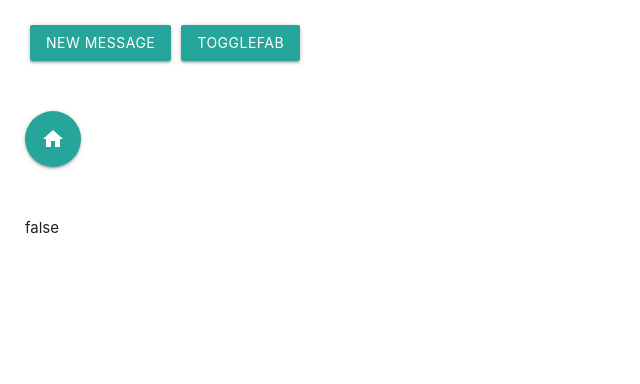
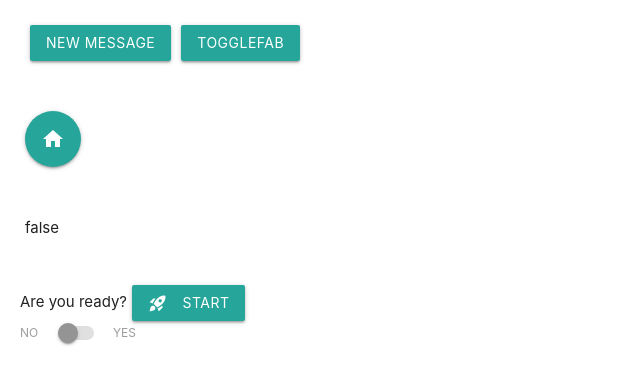
Before and after one commit to Spectr67/custom-elements, a Vue app: page / in a window 1280 px wide. Shown: the top 384 px of the page, without its empty margins (0-640 px from the left). Built offline with nearby package versions, Linux system fonts and the light colour scheme.

Commit message:
add switch logic

```diff
--- a/src/App.vue
+++ b/src/App.vue
@@ -3,6 +3,7 @@ import MButton from './components/MButton.vue'
 import MNavbar from './components/MNavbar.vue'
 import MForm from './components/MForm.vue'
 import MFAB from './components/MFAB.vue'
+import MSwitch from './components/MSwitch.vue'
 
 export default {
   components: {
@@ -10,6 +11,7 @@ export default {
     MNavbar,
     MForm,
     MFAB,
+    MSwitch,
   },
   data() {
     return {
@@ -34,7 +36,7 @@ export default {
       {{ hasNewMessage }}
     </article>
   </section>
-
+  <MSwitch />
   <!-- <MForm v-if="showForm" @close="hideForm" /> -->
 </template>
 
--- /dev/null
+++ b/src/components/MSelect.vue
@@ -0,0 +1,19 @@
+<script>
+import MButton from './MButton.vue'
+
+export default {
+  components: {
+    MButton,
+  },
+  props: ['caption', 'icon'],
+  emits: ['newMessageRecived'],
+}
+</script>
+
+<template>
+  <div class="input-field col s12">
+    <MButton icon="heart_broken" @click="$emit('newMessageRecived')" />
+    <!-- <select></select>
+    <label>Materialize Select</label> -->
+  </div>
+</template>
--- /dev/null
+++ b/src/components/MSwitch.vue
@@ -0,0 +1,40 @@
+<script>
+import MButton from './MButton.vue'
+import MSelect from './MSelect.vue'
+
+export default {
+  components: { MButton, MSelect },
+  data() {
+    return {
+      isDisabled: true,
+      isChecked: false,
+    }
+  },
+}
+</script>
+
+<template>
+  <div class="switch" :class="{ 'z-depth-5': !isDisabled }">
+    <div>
+      <span>Are you ready?</span>
+      <MButton
+        caption="Start"
+        icon="rocket_launch"
+        @click="isDisabled = !isDisabled"
+      />
+    </div>
+    <label>
+      NO
+      <input type="checkbox" :disabled="isDisabled" v-model="isChecked" />
+      <span class="lever"></span>
+      YES
+    </label>
+  </div>
+  <MSelect v-if="isChecked" @click="newMessageRecived" />
+</template>
+
+<style scoped>
+.switch {
+  padding: 20px;
+}
+</style>
```
